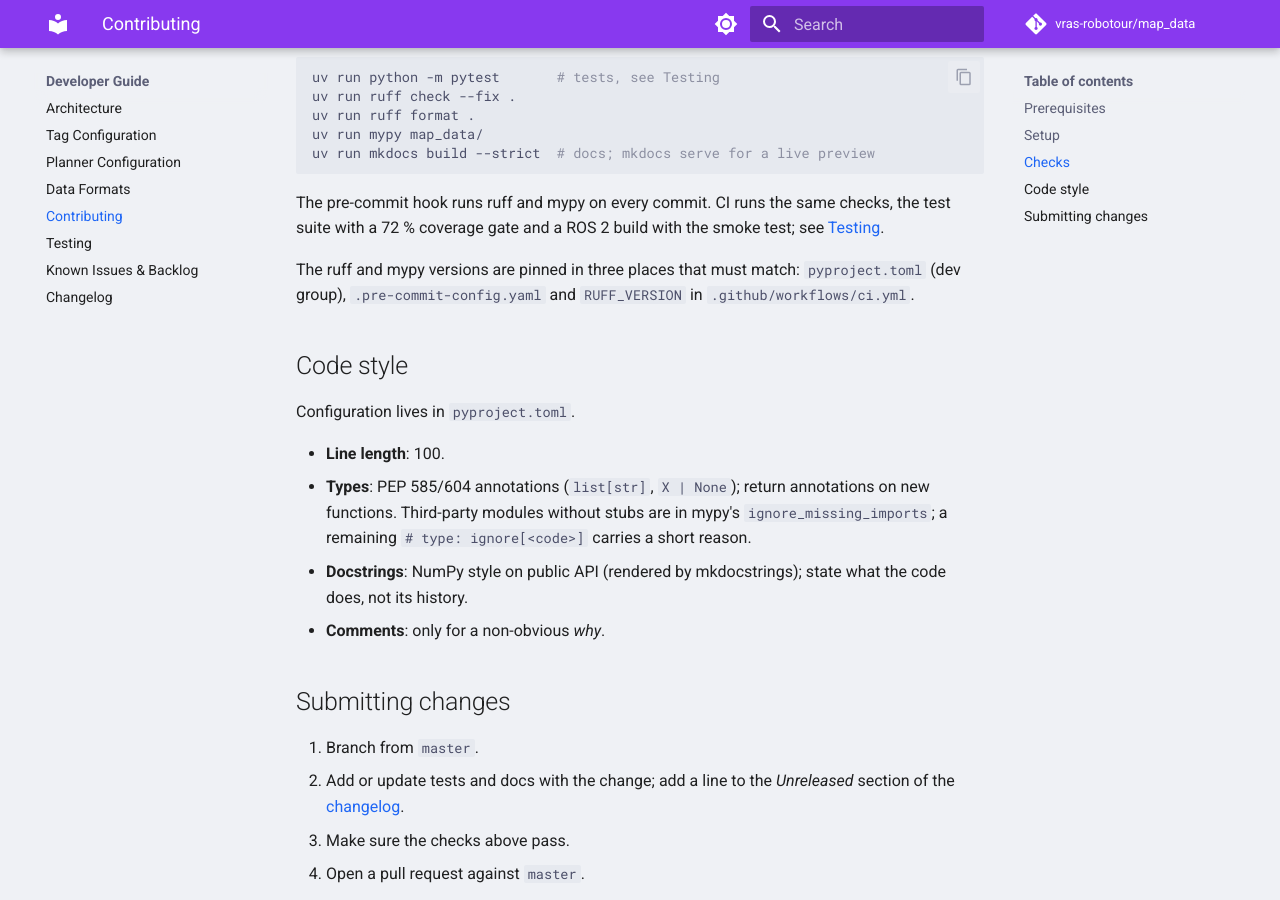
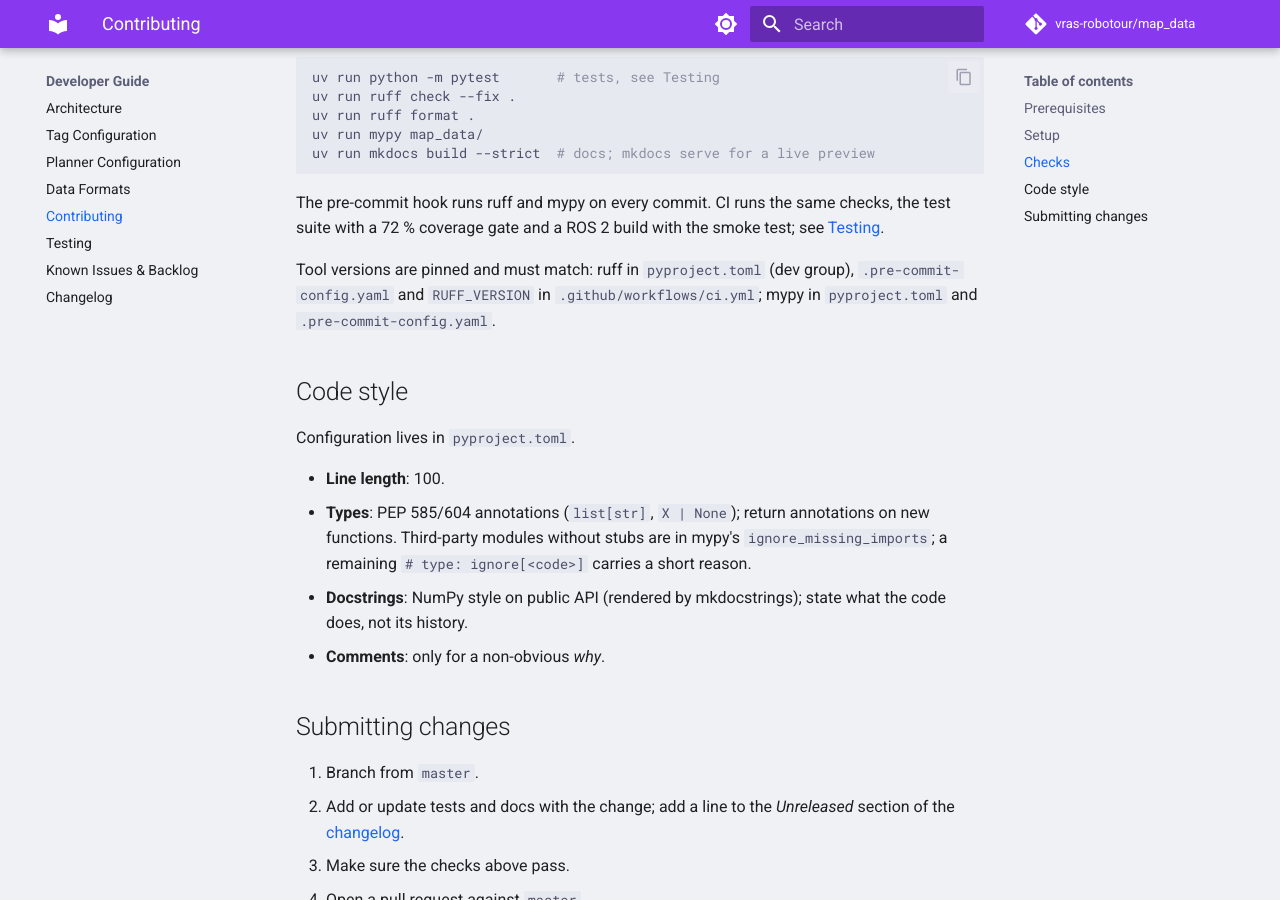
Before and after one commit to vras-robotour/map_data, an MkDocs documentation site: the page built from docs/dev/contributing.md, in a window 1280 px wide and 900 px high, scrolled down 753 px. Built offline with MkDocs 1.6.1 and Material for MkDocs 9.7.7, drawn with Linux system fonts in a browser that asks for light colours; comment, search, counter and statistics services are not loaded.

Commit message:
docs: where the tool versions are pinned

```diff
--- a/docs/dev/contributing.md
+++ b/docs/dev/contributing.md
@@ -31,7 +31,7 @@ uv run mkdocs build --strict  # docs; mkdocs serve for a live preview
 
 The pre-commit hook runs ruff and mypy on every commit. CI runs the same checks, the test suite with a 72 % coverage gate and a ROS 2 build with the smoke test; see [Testing](testing.md#ci).
 
-The ruff and mypy versions are pinned in three places that must match: `pyproject.toml` (dev group), `.pre-commit-config.yaml` and `RUFF_VERSION` in `.github/workflows/ci.yml`.
+Tool versions are pinned and must match: ruff in `pyproject.toml` (dev group), `.pre-commit-config.yaml` and `RUFF_VERSION` in `.github/workflows/ci.yml`; mypy in `pyproject.toml` and `.pre-commit-config.yaml`.
 
 ## Code style
 
```
